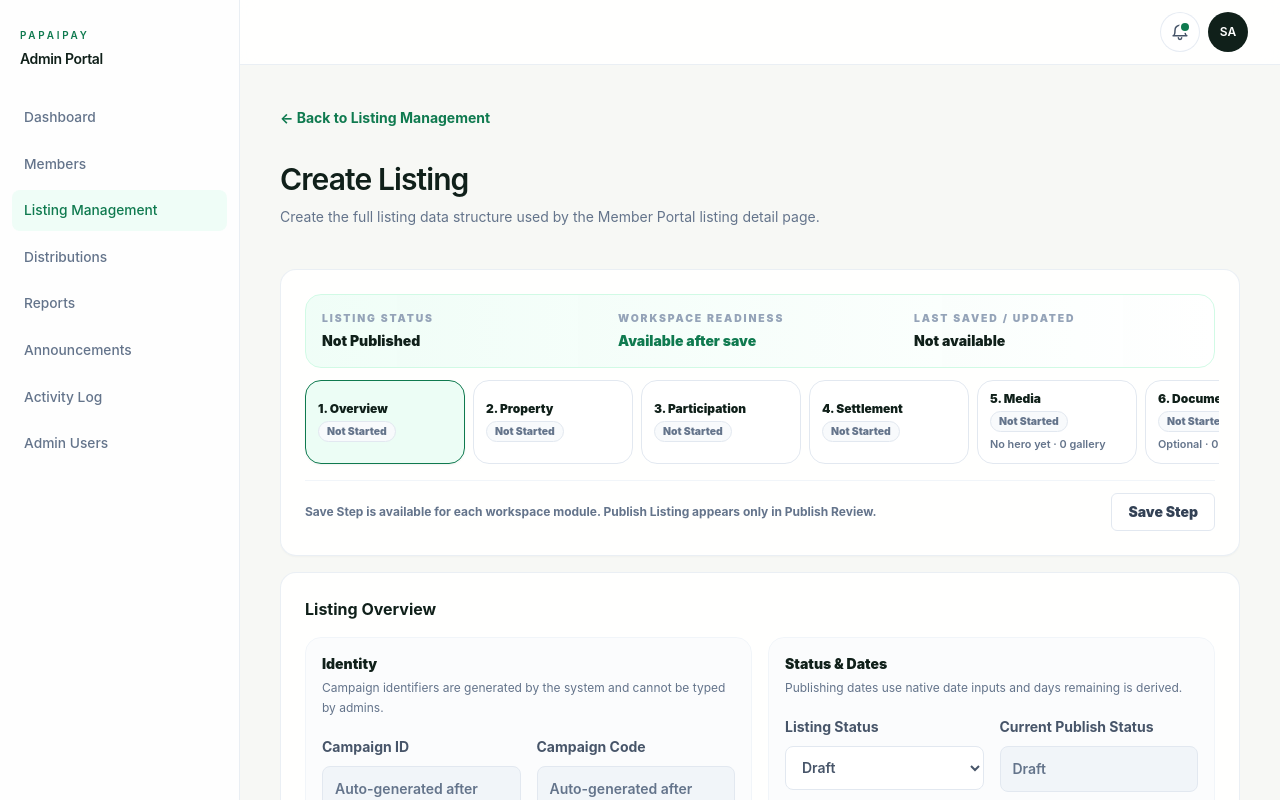
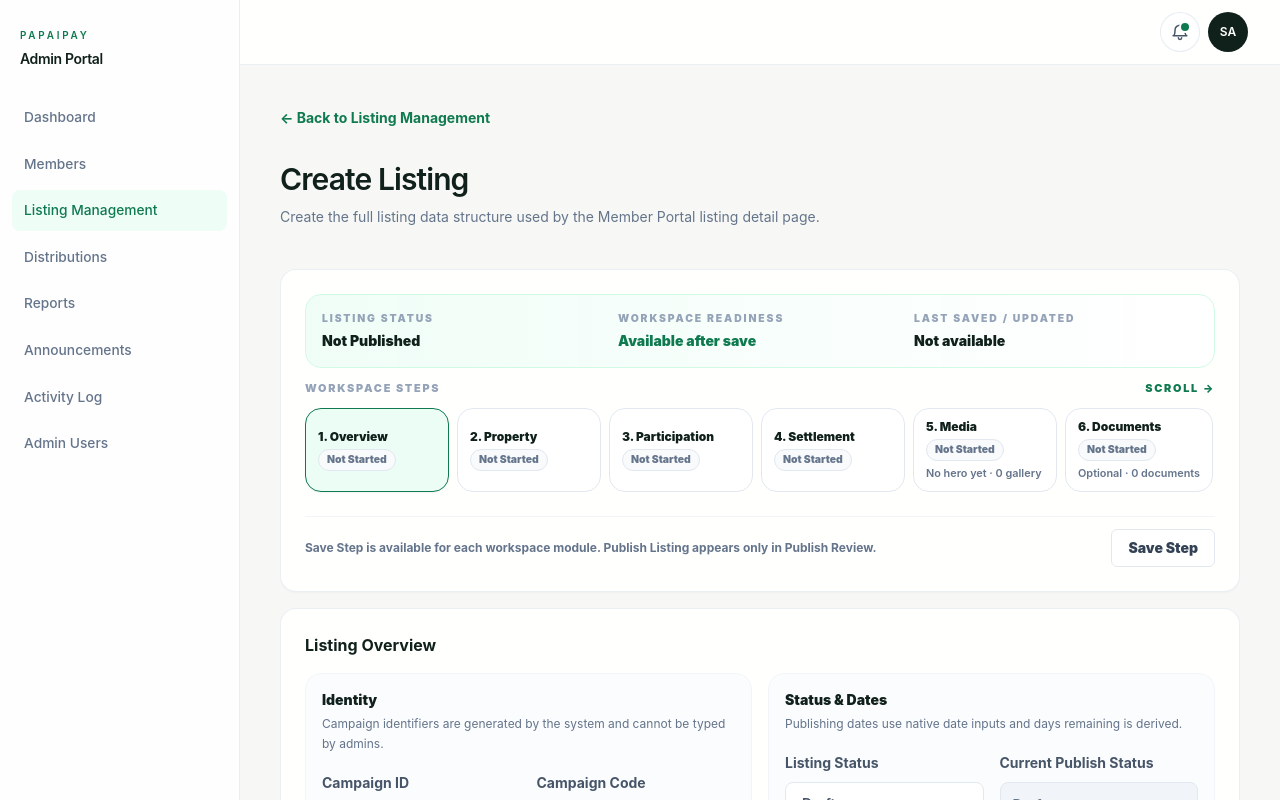
Before and after one commit to Neugens-Solution/papaipay-member-platform, a Next.js app: page /admin/listings/create in a window 1280 px wide. Built offline with nearby package versions, Linux system fonts and the light colour scheme.

Commit message:
Fix listing workspace saved step UX

```diff
--- a/components/admin/ListingForm.tsx
+++ b/components/admin/ListingForm.tsx
@@ -159,6 +159,7 @@ const defaultLockedRuleText = `If the property is not successfully disposed of w
 
 No Holding Return or Final Return will be payable unless otherwise stated in the listing terms.`;
 const defaultSettlementNotes = `Settlement and fee details are prepared during the final campaign review. Any final distribution calculations, approved costs and platform fee allocations will be confirmed before member distributions are processed.`;
+const defaultImportantInformation = `This listing is prepared for member participation based on the approved listing terms. Members should review the listing details, participation structure, projected returns, timeline, risks, and supporting information before making any participation decision.`;
 const defaultRiskDisclaimer = `Participation in any listing carries inherent risks, including the possibility that projected returns may differ from actual outcomes.
 
 Past performance of any asset or campaign should not be regarded as an indication of future results.
@@ -473,6 +474,16 @@ function UploadZone({
               : "image/jpeg,image/png,image/webp"
           }
           className="sr-only"
+          onSubmit={(event) => {
+            const submitter = (event.nativeEvent as SubmitEvent)
+              .submitter as HTMLButtonElement | null;
+            const intent = submitter?.name === "intent" ? submitter.value : "";
+            const submittedStep = saveIntents.indexOf(
+              intent as (typeof saveIntents)[number],
+            );
+            submittedStepRef.current =
+              submittedStep >= 0 ? submittedStep : null;
+          }}
           onChange={(event) => {
             const next = Array.from(event.currentTarget.files ?? []).map(
               (file) => ({
@@ -596,6 +607,8 @@ export function ListingForm({
     Record<string, string>
   >({});
   const [dirtySteps, setDirtySteps] = useState<Set<number>>(() => new Set());
+  const [savedSteps, setSavedSteps] = useState<Set<number>>(() => new Set());
+  const submittedStepRef = useRef<number | null>(null);
   const serverFieldErrors = useMemo(
     () => state.fieldErrors ?? {},
     [state.fieldErrors],
@@ -663,11 +676,14 @@ export function ListingForm({
   }, []);
   useEffect(() => {
     if (state.status !== "saved" || !state.message) return;
+    const savedIndex = submittedStepRef.current ?? activeStep;
     setDirtySteps((prev) => {
       const next = new Set(prev);
-      next.delete(activeStep);
+      next.delete(savedIndex);
       return next;
     });
+    setSavedSteps((prev) => new Set(prev).add(savedIndex));
+    submittedStepRef.current = null;
     setToast({ message: state.message, tone: "success" });
     const timer = window.setTimeout(() => setToast(null), 4500);
     return () => window.clearTimeout(timer);
@@ -747,7 +763,6 @@ export function ListingForm({
     "publish",
   ] as const;
   const saveIntent = saveIntents[activeStep] ?? "save-overview";
-  const savedStep = state.status === "saved" ? activeStep : undefined;
   const readiness = state.readiness;
   const listingStatus =
     initialValues?.publishStatus === "Published"
@@ -773,7 +788,7 @@ export function ListingForm({
         ? "Error"
         : dirtySteps.has(index)
           ? "Unsaved"
-          : savedStep === index
+          : savedSteps.has(index)
             ? "Saved"
             : "Not Started";
   const visitStep = (index: number) => {
@@ -851,6 +866,15 @@ export function ListingForm({
       action={formAction}
       encType="multipart/form-data"
       className="space-y-4 overflow-x-hidden"
+      onSubmit={(event) => {
+        const submitter = (event.nativeEvent as SubmitEvent)
+          .submitter as HTMLButtonElement | null;
+        const intent = submitter?.name === "intent" ? submitter.value : "";
+        const submittedStep = saveIntents.indexOf(
+          intent as (typeof saveIntents)[number],
+        );
+        submittedStepRef.current = submittedStep >= 0 ? submittedStep : null;
+      }}
       onChange={(event) => {
         const target = event.target as
           | HTMLInputElement
@@ -858,6 +882,12 @@ export function ListingForm({
           | HTMLSelectElement;
         const name = target.name;
         setDirtySteps((prev) => new Set(prev).add(activeStep));
+        setSavedSteps((prev) => {
+          if (!prev.has(activeStep)) return prev;
+          const next = new Set(prev);
+          next.delete(activeStep);
+          return next;
+        });
         if (!name || !clientFieldErrors[name]) return;
         if (String(target.value ?? "").trim())
           setClientFieldErrors((prev) => {
@@ -888,7 +918,7 @@ export function ListingForm({
             moduleSummaries={moduleSummaries}
             saveIntent={saveIntent}
             isCurrentStepSaved={
-              state.status === "saved" && !dirtySteps.has(activeStep)
+              savedSteps.has(activeStep) && !dirtySteps.has(activeStep)
             }
             hasUnsavedChanges={dirtySteps.has(activeStep)}
             onVisitStep={visitStep}
@@ -1259,6 +1289,17 @@ export function ListingForm({
                     min="0"
                     max="100"
                     value={memberShare}
+                    onSubmit={(event) => {
+                      const submitter = (event.nativeEvent as SubmitEvent)
+                        .submitter as HTMLButtonElement | null;
+                      const intent =
+                        submitter?.name === "intent" ? submitter.value : "";
+                      const submittedStep = saveIntents.indexOf(
+                        intent as (typeof saveIntents)[number],
+                      );
+                      submittedStepRef.current =
+                        submittedStep >= 0 ? submittedStep : null;
+                    }}
                     onChange={(event) => {
                       setMemberShare(event.target.value);
                       const value = Number(event.target.value);
@@ -1282,6 +1323,17 @@ export function ListingForm({
                     min="0"
                     max="100"
                     value={platformShare}
+                    onSubmit={(event) => {
+                      const submitter = (event.nativeEvent as SubmitEvent)
+                        .submitter as HTMLButtonElement | null;
+                      const intent =
+                        submitter?.name === "intent" ? submitter.value : "";
+                      const submittedStep = saveIntents.indexOf(
+                        intent as (typeof saveIntents)[number],
+                      );
+                      submittedStepRef.current =
+                        submittedStep >= 0 ? submittedStep : null;
+                    }}
                     onChange={(event) => {
                       setPlatformShare(event.target.value);
                       const value = Number(event.target.value);
@@ -1524,7 +1576,10 @@ export function ListingForm({
                 name="importantInformation"
                 error={fieldErrors.importantInformation}
                 rows={6}
-                defaultValue={initialValues?.content?.importantInformation}
+                defaultValue={withDefault(
+                  initialValues?.content?.importantInformation,
+                  defaultImportantInformation,
+                )}
               />
               <SubsectionCard
                 title="FAQ"
--- a/components/admin/listing-workspace/WorkspaceStepNav.tsx
+++ b/components/admin/listing-workspace/WorkspaceStepNav.tsx
@@ -48,24 +48,36 @@ export function WorkspaceStepNav({
   hasUnsavedChanges: boolean;
   onVisitStep: (index: number) => void;
 }) {
+  const { pending, data } = useFormStatus();
+  const pendingIntent = pending ? data?.get("intent") : undefined;
   return (
     <div className="space-y-3">
+      <div className="flex items-center justify-between gap-3 text-[0.68rem] font-black uppercase tracking-[0.16em] text-slate-400">
+        <span>Workspace Steps</span>
+        <span className="text-papaipay-green">Scroll →</span>
+      </div>
       <div
-        className="-mx-1 overflow-x-auto px-1 pb-1 [-ms-overflow-style:none] [scrollbar-width:none] [&::-webkit-scrollbar]:hidden"
+        className="-mx-1 overflow-x-auto scroll-smooth px-1 pb-3 [scrollbar-color:#10b981_#e2e8f0] [scrollbar-width:thin]"
         aria-label="Listing wizard steps"
       >
-        <div className="flex w-max gap-2">
+        <div className="flex w-max gap-2 pr-6">
           {steps.map((step, index) => (
             <button
               key={step.id}
               type="button"
               onClick={() => onVisitStep(index)}
-              className={`min-w-[8.75rem] rounded-2xl border px-3 py-2.5 text-left transition sm:min-w-[10rem] ${activeStep === index ? "border-papaipay-green bg-emerald-50 shadow-sm" : "border-slate-200 bg-white hover:border-emerald-100"}`}
+              className={`min-w-[8rem] rounded-2xl border px-3 py-2.5 text-left transition sm:min-w-[9rem] ${activeStep === index ? "border-papaipay-green bg-emerald-50 shadow-sm" : "border-slate-200 bg-white hover:border-emerald-100"}`}
             >
               <span className="block text-xs font-black text-papaipay-ink">
                 {index + 1}. {step.label}
               </span>
-              <WorkspaceStatusBadge status={statuses[index] ?? "Not Started"} />
+              <WorkspaceStatusBadge
+                status={
+                  pendingIntent === saveIntent && index === activeStep
+                    ? "Saving"
+                    : (statuses[index] ?? "Not Started")
+                }
+              />
               {moduleSummaries[index] ? (
                 <span className="mt-1 block text-[0.68rem] font-semibold text-slate-500">
                   {moduleSummaries[index]}
```
